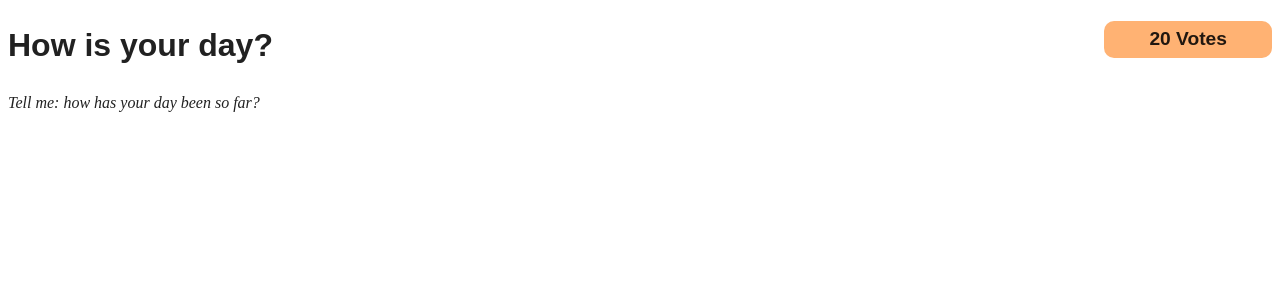
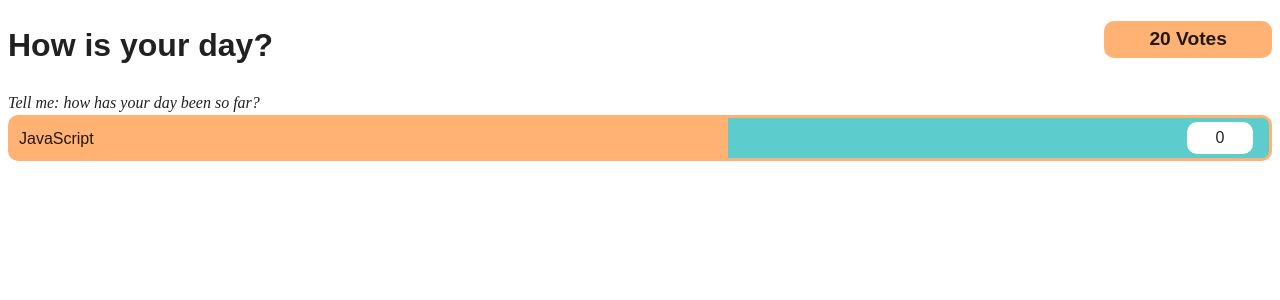
Before and after one commit to d023975/myreactapp, a React (Create React App) app: page / in a window 1280 px wide. Shown: the top 300 px of the page. Built offline with nearby package versions, Linux system fonts and the light colour scheme.

Commit message:
include just one choice bar in Voting Comp.

```diff
--- a/src/components/VotingComponent.js
+++ b/src/components/VotingComponent.js
@@ -1,4 +1,5 @@
 import React from 'react';
+import ChoiceBar from './ChoiceBar';
 
 export default function VotingComponent({ vote }) {
 	const totalVotes = vote.choices.reduce((prev, curr) => prev + curr.count, 0);
@@ -10,7 +11,10 @@ export default function VotingComponent({ vote }) {
 					{vote.title}
 					<div className="Badge">{totalVotes} Votes</div>
 				</h1>
-                <div className="Description Emphasis">{vote.description}</div>
+				<div className="Description Emphasis">{vote.description}</div>
+                <div>
+					<ChoiceBar title="JavaScript" percent={57} />
+				</div>
 			</div>
 		</div>
 	);
```
